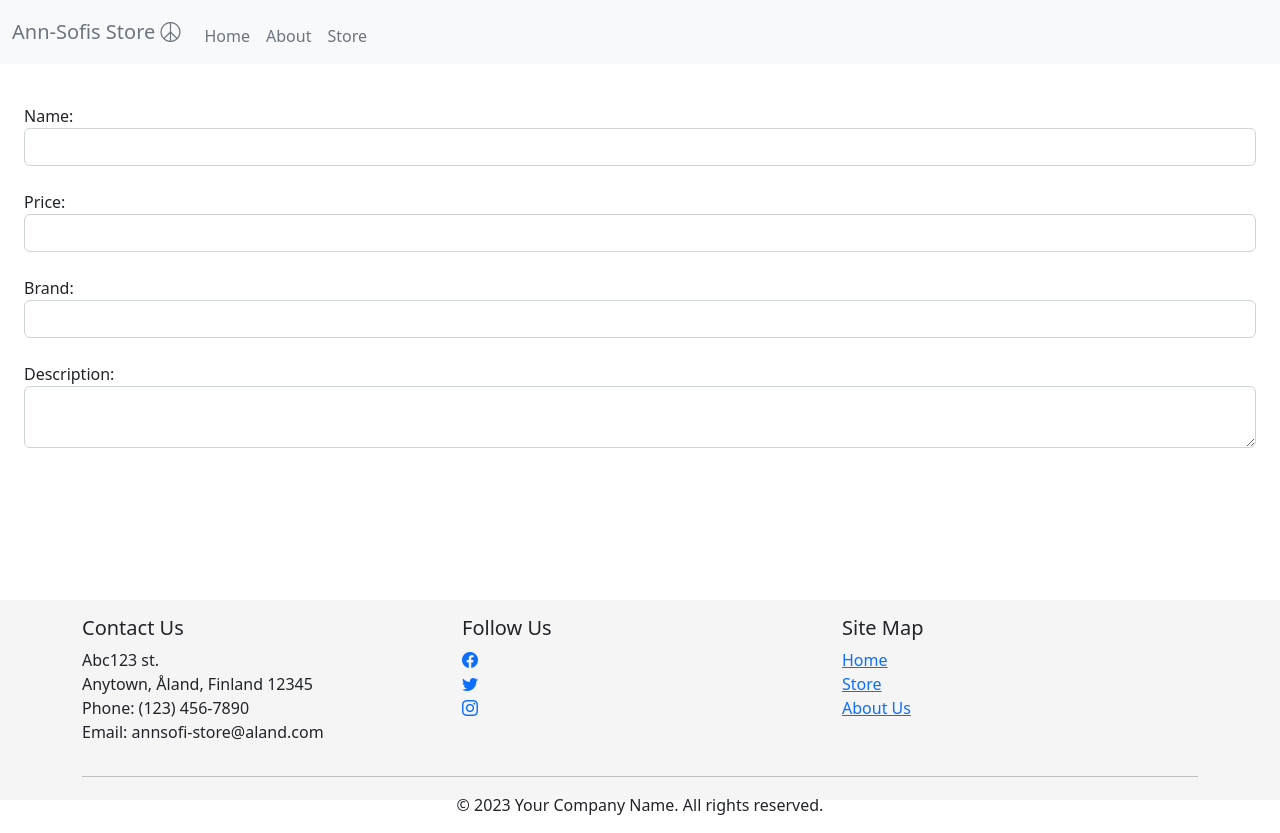
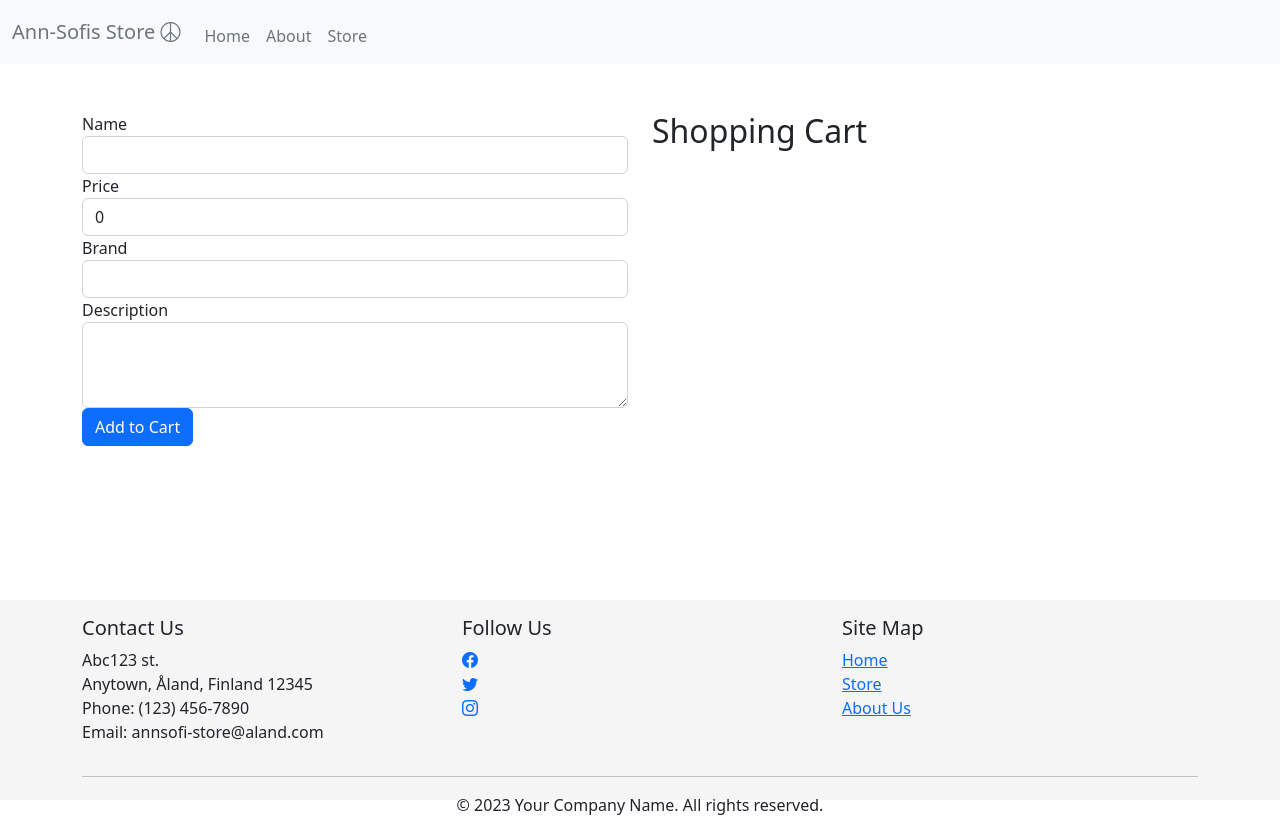
Before and after one commit to annsofilen/Vue1Crud, a Vue app: page /#/Store in a window 1280 px wide. Built offline with nearby package versions, Linux system fonts and the light colour scheme.

Commit message:
updated store and vue

```diff
--- a/src/components/About.vue
+++ b/src/components/About.vue
@@ -1,17 +1,15 @@
-<script setup>
-</script>
-
 <template>
-    <div>
-        <h1>About</h1>
-        <p>We are a team that do amazing things</p>
-        <p>Contact us if you have a question</p>
-        <router-link to="/">
-            <button type="button" class="btn btn-success">Home</button>
-        </router-link>
+    <div class="container my-5">
+      <div class="row">
+        <div class="col-md-6">
+          <img src="./assets/images/about-image.jpg" alt="About Us" class="img-fluid rounded">
+        </div>
+        <div class="col-md-6">
+          <h2>About Us</h2>
+          <p>Lorem ipsum dolor sit amet, consectetur adipiscing elit. Vivamus ut faucibus sem, eu iaculis nisl. Praesent sed lacinia ante. Fusce eget feugiat mi. Suspendisse ornare, leo eget faucibus euismod, mi est auctor arcu, sit amet gravida dolor mi eget ipsum. Vestibulum eu sapien a lectus eleifend aliquet a nec tortor. Donec sed neque tellus. Duis egestas vel libero eu pulvinar. Sed id nisl a odio commodo convallis eu ut lorem.</p>
+          <p>Mauris aliquam nunc eget erat posuere, vitae placerat lorem bibendum. Pellentesque luctus enim vel sem sodales malesuada. Nulla in dolor vel arcu pulvinar malesuada. Sed vitae diam euismod, malesuada est sit amet, placerat nunc. Aenean vehicula nulla vel nibh dictum, nec ullamcorper neque gravida. Donec blandit orci vitae ante euismod, nec efficitur ipsum imperdiet. Duis malesuada maximus aliquam.</p>
+          <a href="#" class="btn btn-primary">Read More</a>
+        </div>
+      </div>
     </div>
-    <p></p>
-</template>
-
-<style scoped>
-</style>
+  </template>
--- a/src/components/Store.vue
+++ b/src/components/Store.vue
@@ -1,41 +1,75 @@
 <template>
-    <form class="p-4">
+    <div class="container mt-5">
+      <div class="row">
+        <div class="col-md-6">
+          <form>
             <div class="form-group">
-        <label for="name">Name:</label>
-        <input type="text" class="form-control" id="name" v-model="product.name">
+              <label for="name">Name</label>
+              <input type="text" class="form-control" id="name" v-model="newProduct.name">
             </div>
             <div class="form-group">
-        <label for="price">Price:</label>
-        <input type="number" class="form-control" id="price" v-model.number="product.price">
+              <label for="price">Price</label>
+              <input type="number" class="form-control" id="price" v-model="newProduct.price">
             </div>
             <div class="form-group">
-        <label for="brand">Brand:</label>
-        <input type="text" class="form-control" id="brand" v-model="product.brand">
+              <label for="brand">Brand</label>
+              <input type="text" class="form-control" id="brand" v-model="newProduct.brand">
             </div>
             <div class="form-group">
-        <label for="description">Description:</label>
-        <textarea class="form-control" id="description" v-model="product.description"></textarea>
+              <label for="description">Description</label>
+              <textarea class="form-control" id="description" rows="3" v-model="newProduct.description"></textarea>
             </div>
+            <button type="button" class="btn btn-primary" @click="addProduct">Add to Cart</button>
           </form>
+        </div>
+        <div class="col-md-6">
+          <h2>Shopping Cart</h2>
+          <ul class="list-group">
+            <li class="list-group-item" v-for="(product, index) in cart" :key="index">
+              {{ product.name }} - {{ product.price | currency }} - {{ product.brand }} - {{ product.description }}
+              <button type="button" class="btn btn-danger btn-sm float-right" @click="removeProduct(index)">Remove</button>
+            </li>
+          </ul>
+        </div>
+      </div>
+    </div>
   </template>
 
   <script>
   export default {
     data() {
       return {
-        product: {
+        newProduct: {
           name: '',
-          price: null,
+          price: 0,
           brand: '',
           description: ''
+        },
+        cart: []
+      };
+    },
+    methods: {
+      addProduct() {
+        this.cart.push(this.newProduct);
+        this.newProduct = {
+          name: '',
+          price: 0,
+          brand: '',
+          description: ''
+        };
+      },
+      removeProduct(index) {
+        this.cart.splice(index, 1);
       }
-      };
+    },
+    filters: {
+      currency(value) {
+        return '$' + value.toFixed(2);
+      }
     }
   };
   </script>
 
   <style>
-  .form-group {
-    margin-bottom: 1.5rem;
-  }
+  /* Your custom styles here */
   </style>
```
Lines whose indentation alone changed are shown as unchanged.
